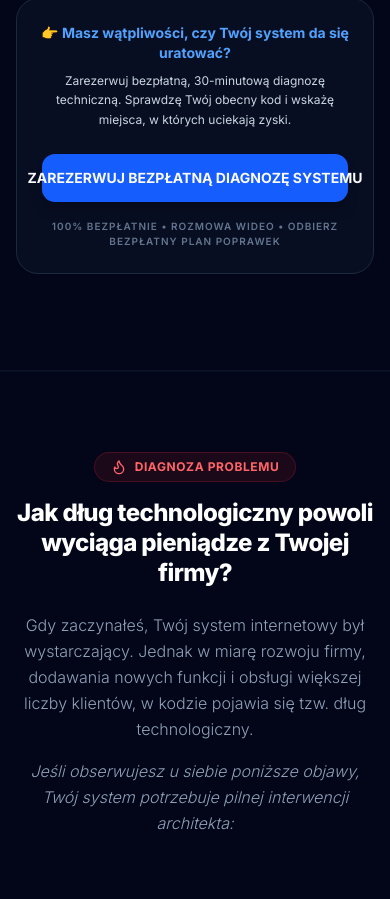
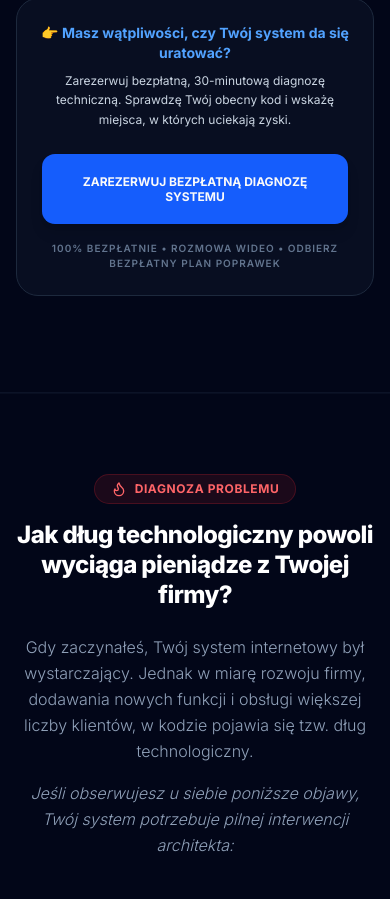
Before and after one commit to CodeWithKarol/karolmodelskipl, a Next.js app: page /naprawa-i-modernizacja-aplikacji in a window 390 px wide. Shown: the part 1327-2226 px from the top of the page. Built offline with nearby package versions, Linux system fonts and the light colour scheme.

Commit message:
Improve CTA button mobile responsiveness
Enhanced the button styling with better responsive design: adjusted padding (py-5 sm:py-6), responsive text sizing (text-xs sm:text-sm), and improved text wrapping with whitespace-normal and flexible height for better rendering on smaller screens.

```diff
--- a/app/naprawa-i-modernizacja-aplikacji/page.tsx
+++ b/app/naprawa-i-modernizacja-aplikacji/page.tsx
@@ -149,7 +149,7 @@ export default function ModernizacjaOprogramowaniaPage() {
               Zarezerwuj bezpłatną, 30-minutową diagnozę techniczną. Sprawdzę Twój obecny kod i wskażę miejsca, w których uciekają zyski.
             </p>
             <a href="https://calendly.com/kontakt-karolmodelski/30min" target="_blank" rel="noopener noreferrer" className="block w-full">
-              <Button size="lg" className="w-full py-6 text-sm font-bold rounded-xl bg-blue-600 hover:bg-blue-700 shadow-lg">{hero.cta}</Button>
+              <Button size="lg" className="w-full py-5 sm:py-6 text-xs sm:text-sm font-bold rounded-xl bg-blue-600 hover:bg-blue-700 shadow-lg whitespace-normal h-auto leading-tight">{hero.cta}</Button>
             </a>
             <p className="text-[10px] sm:text-xs text-slate-500 mt-4 uppercase tracking-widest font-semibold">{hero.footnote}</p>
           </div>
```
